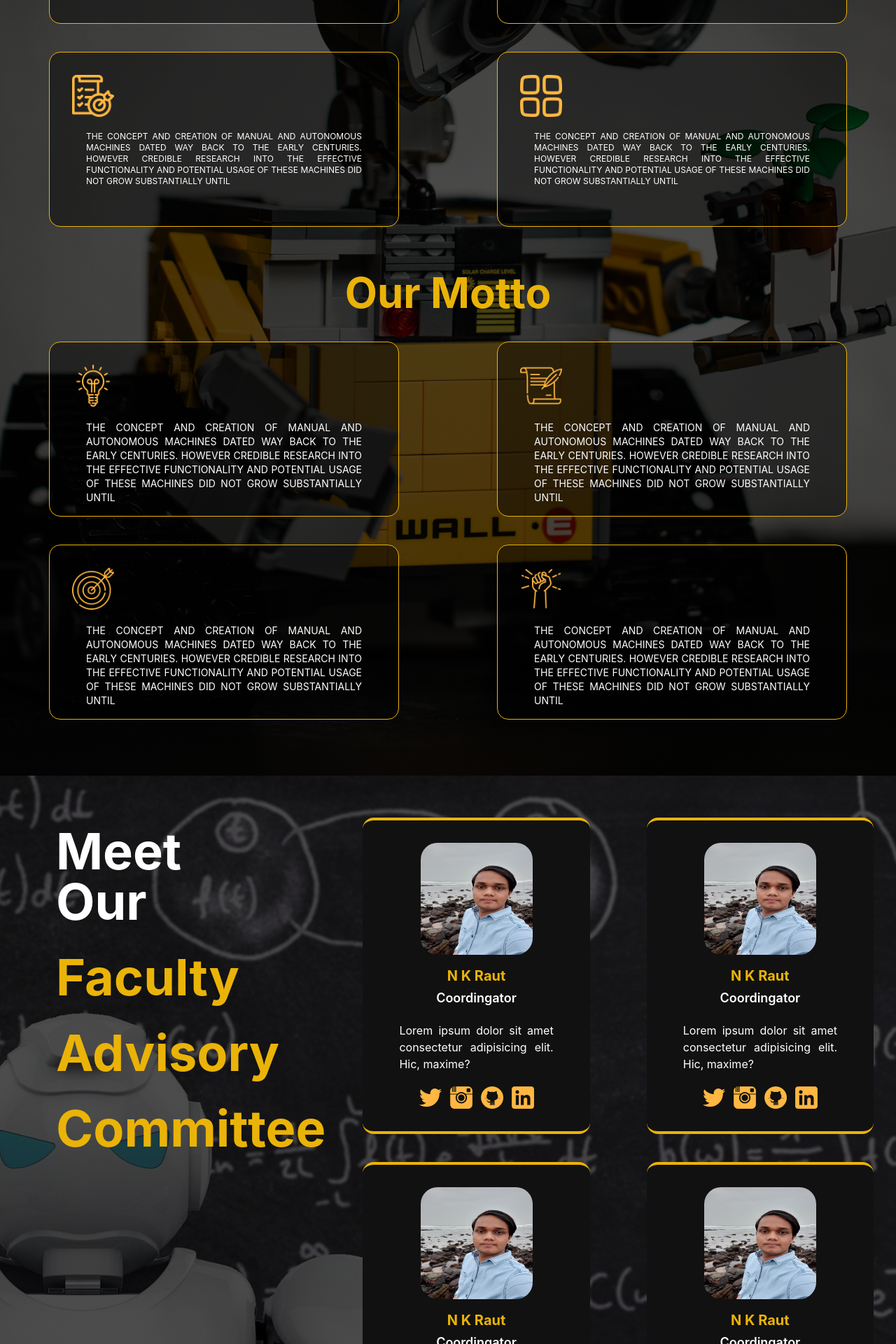
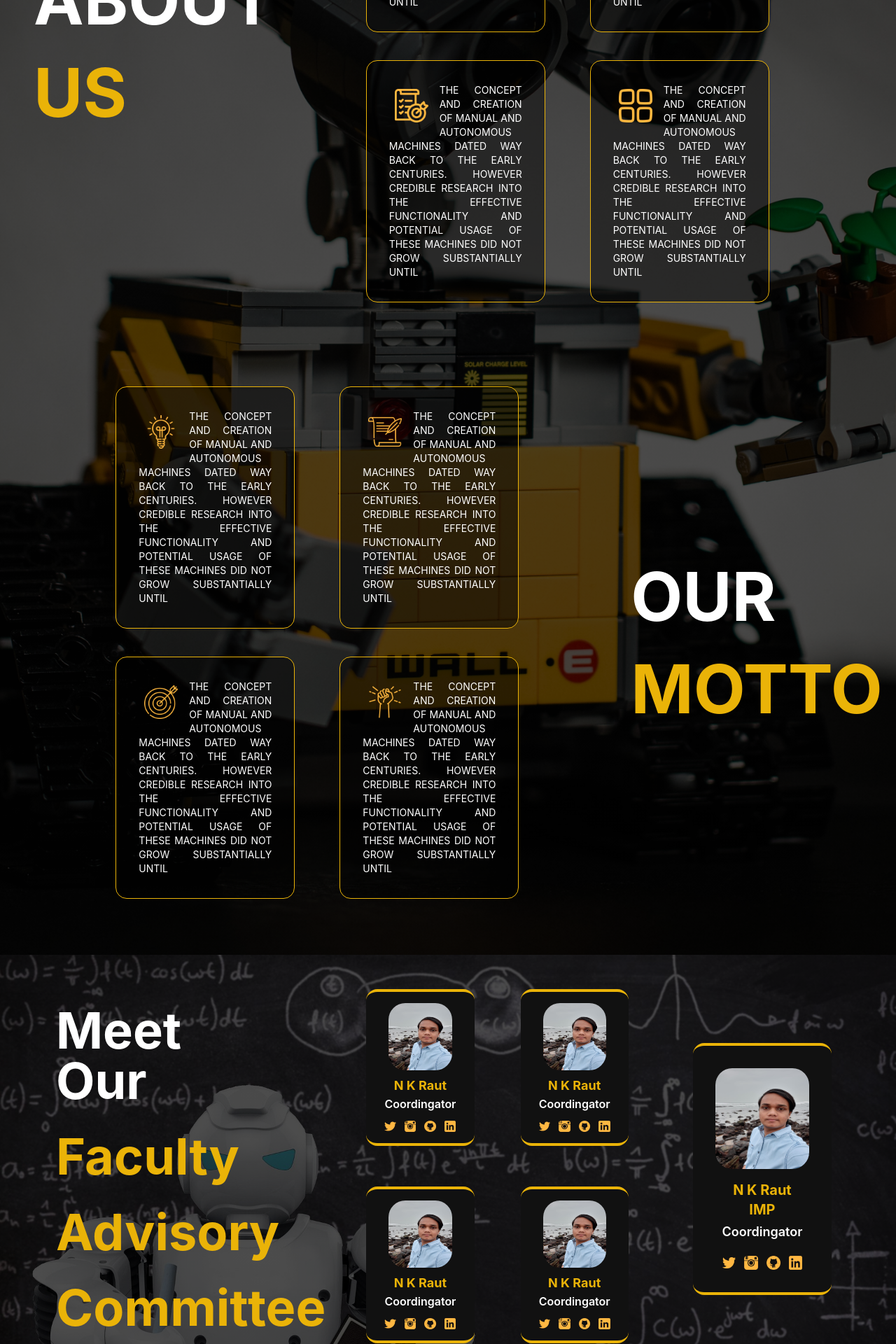
Before and after one commit to ShashankJais128/kiit-robotics-society-website, a React (Vite) app: page / in a window 1280 px wide. Shown: the part 1260-3180 px from the top of the page at 70% size. Built offline with nearby package versions, Linux system fonts and the light colour scheme.

Commit message:
home page changes

```diff
--- a/src/components/about/AboutUsCard.jsx
+++ b/src/components/about/AboutUsCard.jsx
@@ -28,13 +28,18 @@ const AboutUsData = [
 
 function f1() {
   return (
-    <div>
-      <div className="py-5 grid lg:grid-cols-2 md:grid-cols-2 sm:grid-cols-1 justify-items-center ">
+    <div className="w-full flex flex-col lg:flex-row items-center pb-10">
+      <div className='w-full lg:w-1/3 items-center lg:items-start space-y-1 md:space-y-9 px-12 md:py-8 flex flex-col'>
+        <h1 className="text-white text-4xl sm:text-4xl md:text-6xl lg:text-7xl xl:text-8xl font-bold">ABOUT</h1>
+        <h1 className="text-yellow-500 text-4xl sm:text-4xl md:text-6xl lg:text-7xl xl:text-8xl font-bold">US</h1>
+      </div>
+
+      <div className="w-full lg:w-1/2 py-5 grid md:grid-cols-2 mx-16 grid-cols-1 xl:mr-10 justify-items-center">
         {AboutUsData.map((data) => {
           return (
-            <div className="mx-10 my-5 px-8 py-8 lg:w-[500px] lg:h-[250px] rounded-2xl border border-yellow-500 bg-[#00000070] ">
-              <img className="w-[60px] h-[60px] " src={data.img} alt="" />
-              <p className="text-white text-sm sm:text-xs mx-5 my-5 text-justify">
+            <div className="my-5 px-8 py-8 w-[70%] md:w-[80%] rounded-2xl border border-yellow-500 bg-[#00000070] ">
+              <img className="w-12 h-12 m-2 mr-4 float-left" src={data.img} alt="" />
+              <p className="text-white  text-xs xl:text-sm text-justify">
                 {data.description}
               </p>
             </div>
--- a/src/components/about/Motto.jsx
+++ b/src/components/about/Motto.jsx
@@ -30,13 +30,17 @@ const AboutUsData = [
 
 function Motto() {
   return (
-    <div>
-      <div className="w-full py-5 grid md:grid-cols-2 lg:grid-cols-2 sm:grid-cols-1 justify-items-center">
+    <div className="w-full flex flex-col lg:flex-row-reverse items-center">
+      <div className='w-full lg:w-1/3 items-center lg:items-start space-y-1 md:space-y-9 px-12 pb-8 md:py-8 flex flex-col'>
+        <h1 className="text-white text-4xl sm:text-4xl md:text-6xl lg:text-7xl xl:text-8xl font-bold">OUR</h1>
+        <h1 className="text-yellow-500 text-4xl sm:text-4xl md:text-6xl lg:text-7xl xl:text-8xl font-bold">MOTTO</h1>
+      </div>
+      <div className="w-full lg:w-1/2 py-5 grid md:grid-cols-2 mx-16 grid-cols-1 mr-20 justify-items-center">
         {AboutUsData.map((data) => {
           return (
-            <div className="mx-10 my-5 px-8 py-8 lg:w-[500px] lg:h-[250px] rounded-2xl border border-yellow-500 bg-[#00000070] ">
-              <img className="w-[60px] h-[60px] " src={data.img} alt="" />
-              <p className="text-white text-sm mx-5 my-5 text-justify">
+            <div className="my-5 px-8 py-8 w-[70%] md:w-[80%] rounded-2xl border border-yellow-500 bg-[#00000070] ">
+              <img className="w-12 h-12 m-2 mr-4 float-left" src={data.img} alt="" />
+              <p className="text-white text-xs xl:text-sm text-justify">
                 {data.description}
               </p>
             </div>
--- a/src/components/home/HomeAbout.jsx
+++ b/src/components/home/HomeAbout.jsx
@@ -9,132 +9,133 @@ import Fac from "../../public/facult.jpg";
 
 function HomeAbout() {
   return (
-    <div
-      className=" bg-black bg-cover bg-top px-8 py-10" style={{ backgroundImage: `linear-gradient(rgba(0, 0, 0, 0.7), rgba(0, 0, 0, 0.7)), url(${Fac})`}}>
-      <div className="w-full flex flex-col md:flex-row">
-        <div className="w-full md:w-1/3 items-center md:items-start space-y-1 md:space-y-9 lg:px-12 pb-8 md:py-8 flex flex-col">
+    <div className=" bg-black bg-cover bg-top px-8 py-10" style={{ backgroundImage: `linear-gradient(rgba(0, 0, 0, 0.7), rgba(0, 0, 0, 0.7)), url(${Fac})`}}>
+      <div className="w-full flex flex-col lg:flex-row">
+        <div className="w-full lg:w-1/3 items-center lg:items-start space-y-1 md:space-y-9 lg:px-6 xl:px-12 pb-8 md:py-8 flex flex-col">
           <h1 className="text-white text-3xl sm:text-4xl md:text-5xl xl:text-7xl font-bold">Meet Our</h1>
           <h1 className="text-yellow-500 text-3xl sm:text-4xl md:text-5xl xl:text-7xl font-bold">Faculty</h1>
           <h1 className="text-yellow-500 text-3xl sm:text-4xl md:text-5xl xl:text-7xl font-bold">Advisory</h1>
           <h1 className="text-yellow-500 text-3xl sm:text-4xl md:text-5xl xl:text-7xl font-bold">Committee</h1>
         </div>
-        <div className="w-full md:w-2/3 grid grid-cols-1 sm:grid-cols-2 justify-items-center md:justify-items-end">
-          <div className="bg-[#111111] w-[80%] sm:w-[90%] xl:w-[80%] space-y-4  my-5 px-8 py-8 flex flex-col items-center rounded-2xl border-t-4 border-b-4 border-yellow-500">
+        <div className="w-full lg:w-2/3 grid grid-cols-1 sm:grid-cols-7 px-5 place-items-center justify-items-center md:justify-items-end">
+          <div className="bg-[#111111] w-[80%] sm:w-[70%] lg:w-[80%] xl:w-[70%] col-span-2 space-y-2  mb-8 px-8 py-4 flex flex-col items-center rounded-2xl border-t-4 border-b-4 border-yellow-500">
             <div className="">
-              <img className="w-40 h-40 rounded-3xl" src={PP} alt="" />
+              <img className="w-24 h-24 rounded-3xl" src={PP} alt="" />
             </div>
-            <div className="flex flex-col justify-between space-y-5 h-full items-center mx-5">
-              <div className="space-y-1 flex flex-col items-center">
-                <h1 className="text-yellow-500 font-bold text-lg sm:text-xl text-center">N K Raut</h1>
-                <h2 className="text-white font-semibold text-base sm:text-lg text-center">Coordingator</h2>
+            <div className="flex flex-col justify-between space-y-3 h-full items-center mx-5">
+              <div className=" flex flex-col items-center">
+                <h1 className="text-yellow-500 font-bold text-base sm:text-lg text-center">N K Raut</h1>
+                <h2 className="text-white font-semibold text-base sm:text-base text-center">Coordingator</h2>
               </div>
-              <div className="flex flex-col items-center">
+              {/* <div className="flex flex-col items-center">
                 <p className="text-white text-justify text-sm xl:text-base">
                   Lorem ipsum dolor sit amet consectetur adipisicing elit. Hic,
                   maxime?
                 </p>
-              </div>
+              </div> */}
               <div className="flex space-x-3">
-                <a className="" href=""><img className="w-8" src={Twitter} alt="" /></a>
-                <a className="" href=""><img className="w-8" src={Insta} alt="" /></a>
-                <a className="" href=""><img className="w-8" src={Git} alt="" /></a>
-                <a className="" href=""><img className="w-8" src={Linkedin} alt="" /></a>
+                <a className="" href=""><img className="w-5" src={Twitter} alt="" /></a>
+                <a className="" href=""><img className="w-5" src={Insta} alt="" /></a>
+                <a className="" href=""><img className="w-5" src={Git} alt="" /></a>
+                <a className="" href=""><img className="w-5" src={Linkedin} alt="" /></a>
               </div>
             </div>
           </div>
 
-          <div className="bg-[#111111] w-[80%] sm:w-[90%] xl:w-[80%] space-y-4  my-5 px-8 py-8 flex flex-col items-center rounded-2xl border-t-4 border-b-4 border-yellow-500">
+          <div className="bg-[#111111] w-[80%] sm:w-[70%] lg:w-[80%] xl:w-[70%] col-span-2 space-y-2  mb-8 px-8 py-4 flex flex-col items-center rounded-2xl border-t-4 border-b-4 border-yellow-500">
             <div className="">
-              <img className="w-40 h-40 rounded-3xl" src={PP} alt="" />
+              <img className="w-24 h-24 rounded-3xl" src={PP} alt="" />
             </div>
-            <div className="flex flex-col justify-between space-y-5 h-full items-center mx-5">
-              <div className="space-y-1 flex flex-col items-center">
-                <h1 className="text-yellow-500 font-bold text-lg sm:text-xl text-center">N K Raut</h1>
-                <h2 className="text-white font-semibold text-base sm:text-lg text-center">Coordingator</h2>
+            <div className="flex flex-col justify-between space-y-3 h-full items-center mx-5">
+              <div className=" flex flex-col items-center">
+                <h1 className="text-yellow-500 font-bold text-base sm:text-lg text-center">N K Raut</h1>
+                <h2 className="text-white font-semibold text-base sm:text-base text-center">Coordingator</h2>
               </div>
-              <div className="flex flex-col items-center">
+              {/* <div className="flex flex-col items-center">
                 <p className="text-white text-justify text-sm xl:text-base">
                   Lorem ipsum dolor sit amet consectetur adipisicing elit. Hic,
                   maxime?
                 </p>
-              </div>
+              </div> */}
               <div className="flex space-x-3">
-                <a className="" href=""><img className="w-8" src={Twitter} alt="" /></a>
-                <a className="" href=""><img className="w-8" src={Insta} alt="" /></a>
-                <a className="" href=""><img className="w-8" src={Git} alt="" /></a>
-                <a className="" href=""><img className="w-8" src={Linkedin} alt="" /></a>
+                <a className="" href=""><img className="w-5" src={Twitter} alt="" /></a>
+                <a className="" href=""><img className="w-5" src={Insta} alt="" /></a>
+                <a className="" href=""><img className="w-5" src={Git} alt="" /></a>
+                <a className="" href=""><img className="w-5" src={Linkedin} alt="" /></a>
               </div>
             </div>
           </div>
 
-          <div className="bg-[#111111] w-[80%] sm:w-[90%] xl:w-[80%] space-y-4  my-5 px-8 py-8 flex flex-col items-center rounded-2xl border-t-4 border-b-4 border-yellow-500">
+
+
+          <div className="bg-[#111111] w-[80%] sm:w-[70%] lg:w-[70%] xl:w-[60%] row-span-2 col-span-3 space-y-4 lg:mr-5 xl:mr-10 my-2 h-fit px-8 py-8 flex flex-col items-center rounded-2xl border-t-4 border-b-4 border-yellow-500">
             <div className="">
-              <img className="w-40 h-40 rounded-3xl" src={PP} alt="" />
+              <img className="w-36 h-36 rounded-3xl" src={PP} alt="" />
             </div>
             <div className="flex flex-col justify-between space-y-5 h-full items-center mx-5">
               <div className="space-y-1 flex flex-col items-center">
-                <h1 className="text-yellow-500 font-bold text-lg sm:text-xl text-center">N K Raut</h1>
+                <h1 className="text-yellow-500 font-bold text-lg sm:text-xl text-center">N K Raut IMP</h1>
                 <h2 className="text-white font-semibold text-base sm:text-lg text-center">Coordingator</h2>
               </div>
-              <div className="flex flex-col items-center">
+              {/* <div className="flex flex-col items-center">
                 <p className="text-white text-justify text-sm xl:text-base">
                   Lorem ipsum dolor sit amet consectetur adipisicing elit. Hic,
                   maxime?
                 </p>
-              </div>
+              </div> */}
               <div className="flex space-x-3">
-                <a className="" href=""><img className="w-8" src={Twitter} alt="" /></a>
-                <a className="" href=""><img className="w-8" src={Insta} alt="" /></a>
-                <a className="" href=""><img className="w-8" src={Git} alt="" /></a>
-                <a className="" href=""><img className="w-8" src={Linkedin} alt="" /></a>
+                <a className="" href=""><img className="w-6" src={Twitter} alt="" /></a>
+                <a className="" href=""><img className="w-6" src={Insta} alt="" /></a>
+                <a className="" href=""><img className="w-6" src={Git} alt="" /></a>
+                <a className="" href=""><img className="w-6" src={Linkedin} alt="" /></a>
               </div>
             </div>
           </div>
 
-          <div className="bg-[#111111] w-[80%] sm:w-[90%] xl:w-[80%] space-y-4  my-5 px-8 py-8 flex flex-col items-center rounded-2xl border-t-4 border-b-4 border-yellow-500">
+          <div className="bg-[#111111] w-[80%]  sm:w-[70%] lg:w-[80%] xl:w-[70%] col-span-2 space-y-2  my-2 px-8 py-4 flex flex-col items-center rounded-2xl border-t-4 border-b-4 border-yellow-500">
             <div className="">
-              <img className="w-40 h-40 rounded-3xl" src={PP} alt="" />
+              <img className="w-24 h-24 rounded-3xl" src={PP} alt="" />
             </div>
-            <div className="flex flex-col justify-between space-y-5 h-full items-center mx-5">
-              <div className="space-y-1 flex flex-col items-center">
-                <h1 className="text-yellow-500 font-bold text-lg sm:text-xl text-center">N K Raut</h1>
-                <h2 className="text-white font-semibold text-base sm:text-lg text-center">Coordingator</h2>
+            <div className="flex flex-col justify-between space-y-3 h-full items-center mx-5">
+              <div className=" flex flex-col items-center">
+                <h1 className="text-yellow-500 font-bold text-base sm:text-lg text-center">N K Raut</h1>
+                <h2 className="text-white font-semibold text-base sm:text-base text-center">Coordingator</h2>
               </div>
-              <div className="flex flex-col items-center">
+              {/* <div className="flex flex-col items-center">
                 <p className="text-white text-justify text-sm xl:text-base">
                   Lorem ipsum dolor sit amet consectetur adipisicing elit. Hic,
                   maxime?
                 </p>
-              </div>
+              </div> */}
               <div className="flex space-x-3">
-                <a className="" href=""><img className="w-8" src={Twitter} alt="" /></a>
-                <a className="" href=""><img className="w-8" src={Insta} alt="" /></a>
-                <a className="" href=""><img className="w-8" src={Git} alt="" /></a>
-                <a className="" href=""><img className="w-8" src={Linkedin} alt="" /></a>
+                <a className="" href=""><img className="w-5" src={Twitter} alt="" /></a>
+                <a className="" href=""><img className="w-5" src={Insta} alt="" /></a>
+                <a className="" href=""><img className="w-5" src={Git} alt="" /></a>
+                <a className="" href=""><img className="w-5" src={Linkedin} alt="" /></a>
               </div>
             </div>
           </div>
 
-          <div className="bg-[#111111] w-[80%] sm:w-[90%] xl:w-[80%] space-y-4  my-5 px-8 py-8 flex flex-col items-center rounded-2xl border-t-4 border-b-4 border-yellow-500">
+          <div className="bg-[#111111] w-[80%] sm:w-[70%] lg:w-[80%] xl:w-[70%] col-span-2 space-y-2  my-2 px-8 py-4 flex flex-col items-center rounded-2xl border-t-4 border-b-4 border-yellow-500">
             <div className="">
-              <img className="w-40 h-40 rounded-3xl" src={PP} alt="" />
+              <img className="w-24 h-24 rounded-3xl" src={PP} alt="" />
             </div>
-            <div className="flex flex-col justify-between space-y-5 h-full items-center mx-5">
-              <div className="space-y-1 flex flex-col items-center">
-                <h1 className="text-yellow-500 font-bold text-lg sm:text-xl text-center">N K Raut</h1>
-                <h2 className="text-white font-semibold text-base sm:text-lg text-center">Coordingator</h2>
+            <div className="flex flex-col justify-between space-y-3 h-full items-center mx-5">
+              <div className=" flex flex-col items-center">
+                <h1 className="text-yellow-500 font-bold text-base sm:text-lg text-center">N K Raut</h1>
+                <h2 className="text-white font-semibold text-base sm:text-base text-center">Coordingator</h2>
               </div>
-              <div className="flex flex-col items-center">
+              {/* <div className="flex flex-col items-center">
                 <p className="text-white text-justify text-sm xl:text-base">
                   Lorem ipsum dolor sit amet consectetur adipisicing elit. Hic,
                   maxime?
                 </p>
-              </div>
+              </div> */}
               <div className="flex space-x-3">
-                <a className="" href=""><img className="w-8" src={Twitter} alt="" /></a>
-                <a className="" href=""><img className="w-8" src={Insta} alt="" /></a>
-                <a className="" href=""><img className="w-8" src={Git} alt="" /></a>
-                <a className="" href=""><img className="w-8" src={Linkedin} alt="" /></a>
+                <a className="" href=""><img className="w-5" src={Twitter} alt="" /></a>
+                <a className="" href=""><img className="w-5" src={Insta} alt="" /></a>
+                <a className="" href=""><img className="w-5" src={Git} alt="" /></a>
+                <a className="" href=""><img className="w-5" src={Linkedin} alt="" /></a>
               </div>
             </div>
           </div>
--- a/src/pages/AboutUs.jsx
+++ b/src/pages/AboutUs.jsx
@@ -6,14 +6,7 @@ import AB1 from "../public/ab1.jpg"
 function AboutUs() {
   return (
     <div className="bg-cover bg-black bg-top py-10" style={{backgroundImage: `linear-gradient(rgba(0, 0, 0, 0.7), rgba(0, 0, 0, 0.7)), url(${AB1})`}}>
-
-      <h1 className="text-center text-3xl sm:text-4xl md:text-5xl xl:text-6xl font-bold pt-6 px-10 text-yellow-500">
-        ABOUT KIIT ROBOTICS SOCIETY
-      </h1>
       <AboutUsCard />
-      <h1 className="text-center text-3xl sm:text-4xl md:text-5xl xl:text-6xl font-bold pt-6 px-10 text-yellow-500">
-        Our Motto
-      </h1>
       <Motto />
     </div>
   );
```
Also changed, not shown: src/components/featured/FeatuedMain.jsx (+101 -4 lines), src/components/home/HomeFeatured.jsx (+0 -16 lines), src/public/fe1.jpg (added), src/public/fe2.jpg (added).
